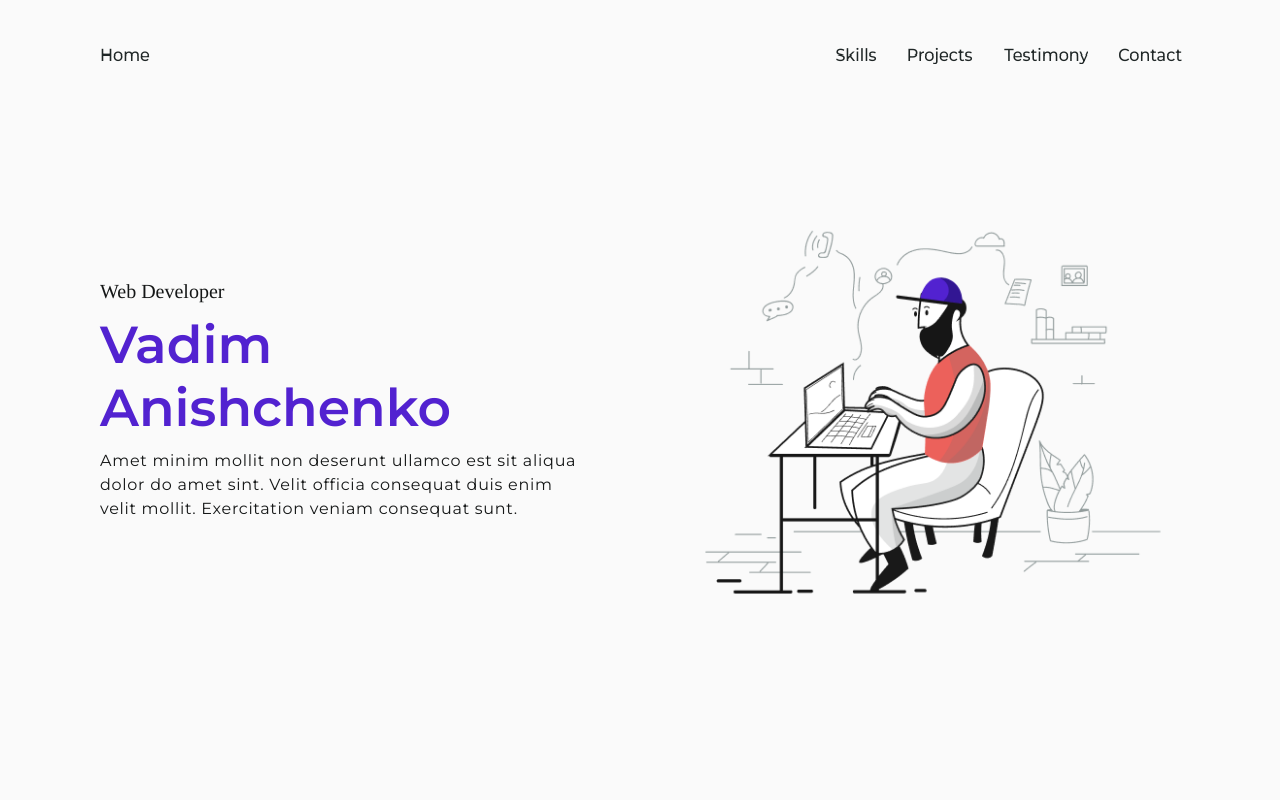
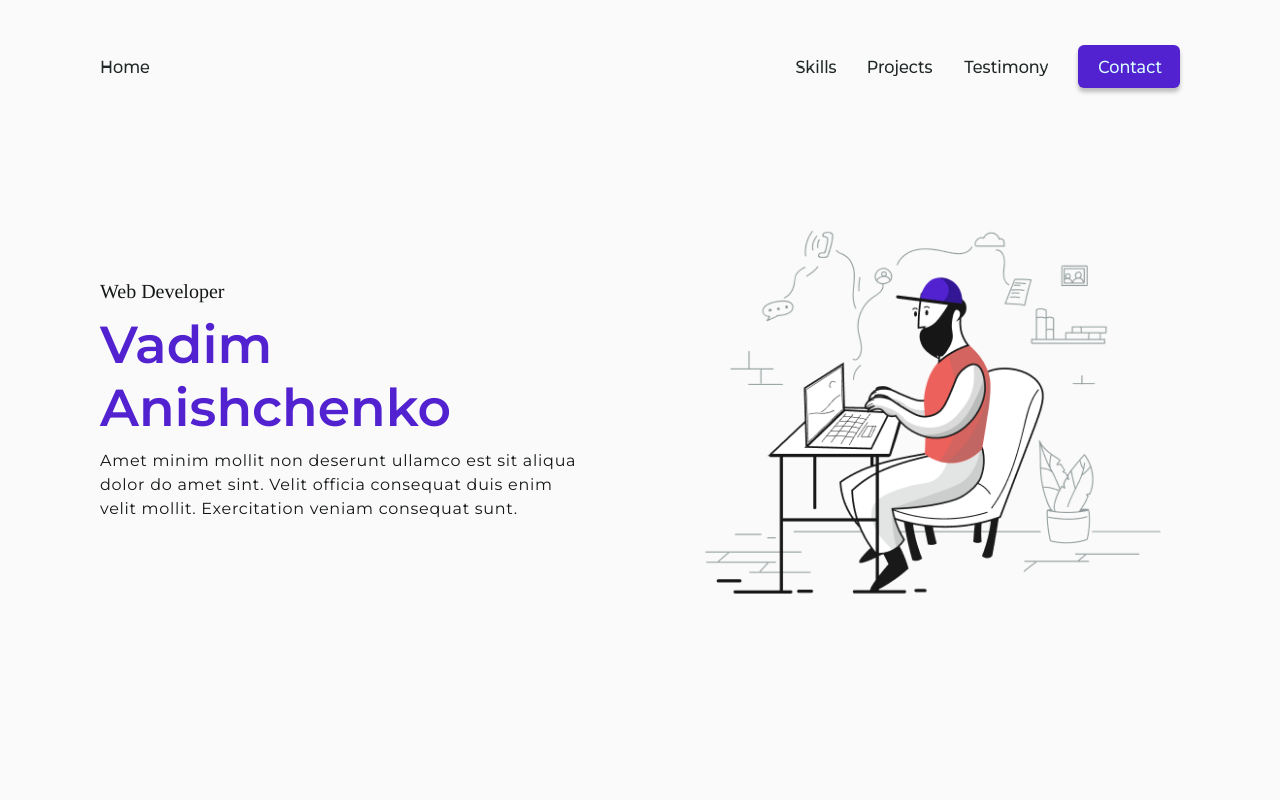
Before and after one commit to VadzimAJ/Portfolio, a React (Create React App) app in the folder portfolio/: page / in a window 1280 px wide. Shown: the top 800 px of the page. Built offline with nearby package versions, Linux system fonts and the light colour scheme.

Commit message:
feat: stiled last elem in nav as a buttom

```diff
--- a/portfolio/src/layout/header/headerMenu/HeaderMenu.tsx
+++ b/portfolio/src/layout/header/headerMenu/HeaderMenu.tsx
@@ -45,6 +45,12 @@ const Mask = styled.span`
   overflow-y: hidden;
   color: ${theme.colors.fontAccentLgt};
 
+  font-family: 'Montserrat';
+  font-size: 16px;
+  font-style: normal;
+  font-weight: 500;
+  line-height: normal;
+
   & + & {
     top: 50%;
     span{
@@ -57,12 +63,27 @@ const Mask = styled.span`
 const StyledHeaderMenu = styled.nav `
   display: flex;
   justify-content: space-between;
+  align-items: center;
   width: 100%;
+
   ul {
     display: flex;
-
+    justify-content: center;
+    align-items: center;
     gap: 2rem;
     }
+
+  & ul li:last-child{
+    padding: 0.75rem  1.25rem ;
+    background: #5222D0;
+    box-shadow: 0px 0.25rem 0.25rem rgba(0, 0, 0, 0.25);
+    border-radius: 0.375rem;
+    }
+
+  & ul li:last-child span{
+    color: ${theme.colors.fontSecondaryLgt};
+  }
+
 `
 
 const Link = styled.a`
@@ -91,6 +112,10 @@ const Link = styled.a`
 
   }
 
+  &:last-child::before{
+    background-color: red;
+  }
+
   &:hover {
 
     &::before{
@@ -107,5 +132,4 @@ const Link = styled.a`
     }
   }
 
-
 `
```
